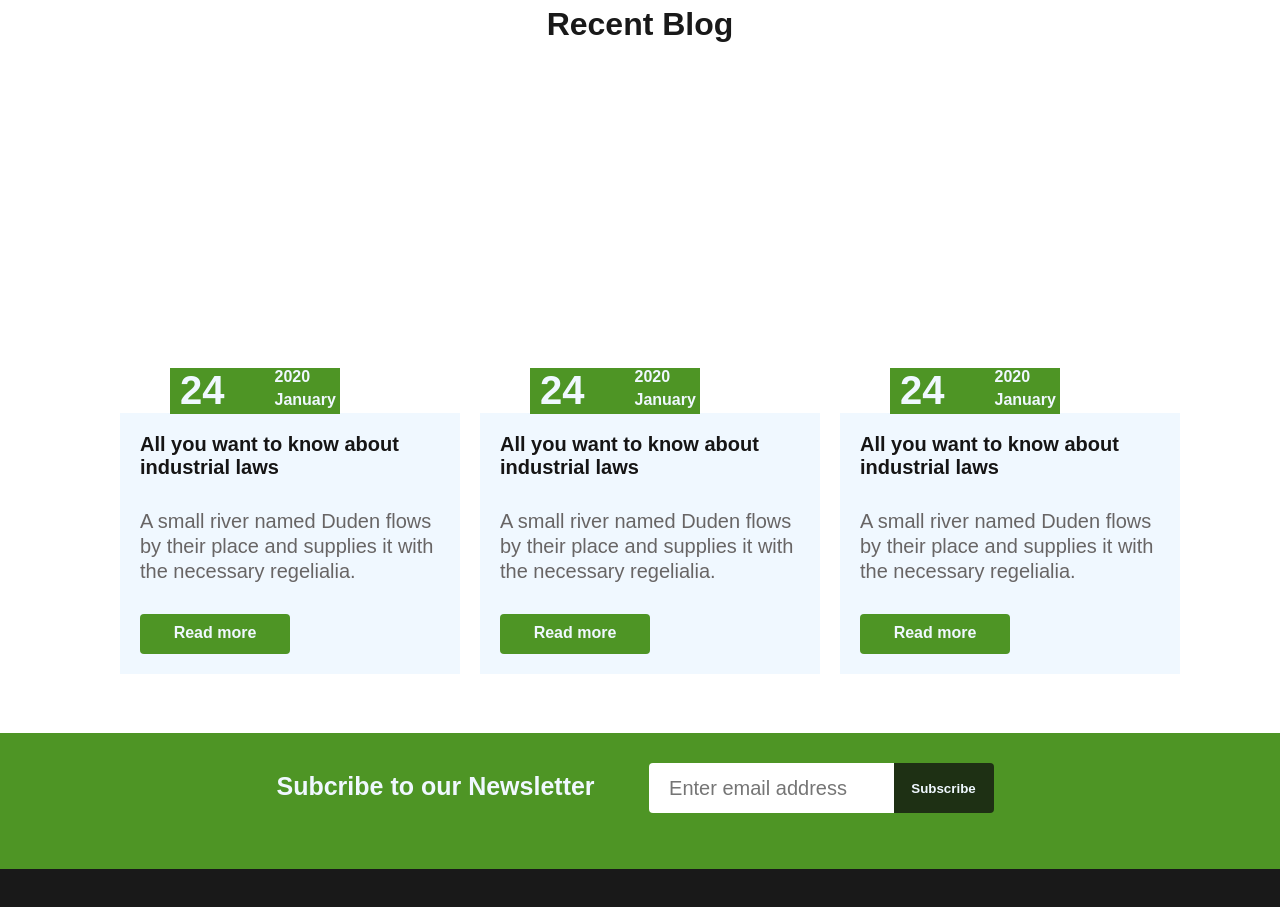
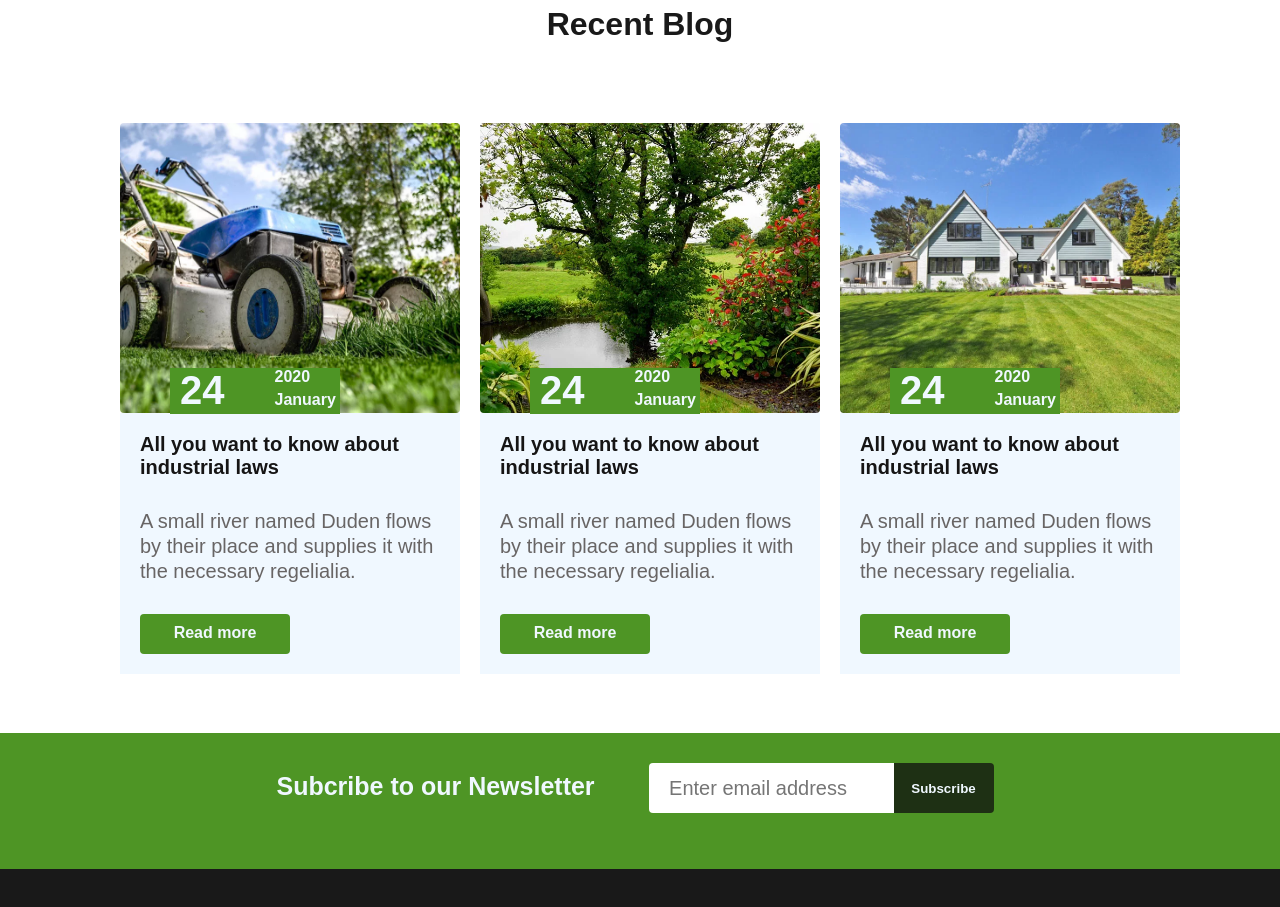
Before and after one commit to jagans-github/lawncare, a plain HTML site: page index.html in a window 1280 px wide. Shown: the part 4980-5887 px from the top of the page. Drawn offline with Linux system fonts and the light colour scheme; the site is published under a folder, as on GitHub Pages, so addresses that start at the root find nothing.

Commit message:
Update style.css

```diff
--- a/style.css
+++ b/style.css
@@ -607,7 +607,7 @@ cursor: pointer;
 
 }
 .blog-img1{
-    background-image: url('/image1.jpg');
+    background-image: url('image1.jpg');
     height: 50%;
     width: 100%;
     background-position: center;
@@ -678,7 +678,7 @@ cursor: pointer;
 
 }
 .blog-img2{
-    background-image: url('/image2.jpg');
+    background-image: url('image2.jpg');
     height: 50%;
     width: 100%;
     background-position: center;
@@ -687,7 +687,7 @@ cursor: pointer;
     border-radius: 4px;
 }
 .blog-img3{
-    background-image: url('/image3.jpg');
+    background-image: url('image3.jpg');
     height: 50%;
     width: 100%;
     background-position: center;
```
